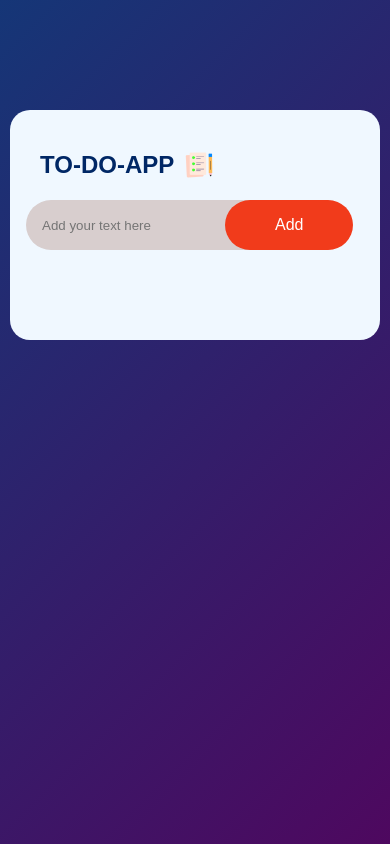
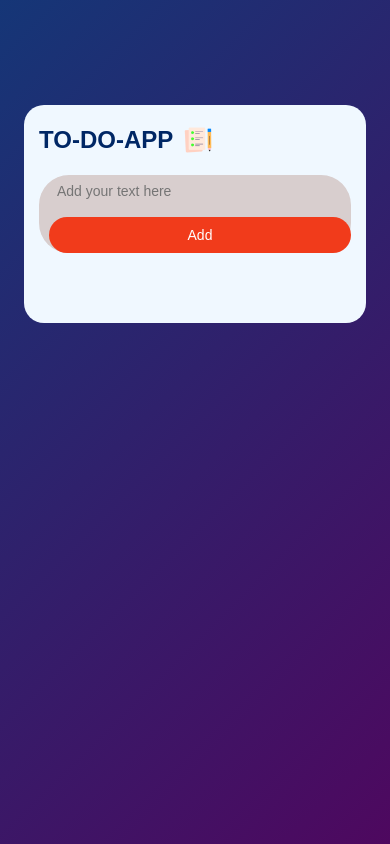
Before and after one commit to subhamgit08/To-Do-App, a plain HTML site: page index.html in a window 390 px wide. Drawn offline with Linux system fonts and the light colour scheme.

Commit message:
3rd commit
date :- 17-01-2025

```diff
--- a/style.css
+++ b/style.css
@@ -97,11 +97,35 @@ ul li span{
 ul li span:hover{
     background-color: rgba(194, 190, 190, 0.432);
 }
-@media(max-width:900px){
-    .row{
+@media(max-width:768px){
+    /* .row{
         margin-left: -14px;
     }
     input{
         padding: 6px;
+    } */
+    .container {
+        padding: 5px;
+    }
+    .to-do-list {
+        max-width: 90%;
+        padding: 20px 15px 50px;
+    }
+    .row {
+        flex-direction: column;
+        align-items: stretch;
+        gap: 10px;
+    }
+    input {
+        padding: 8px;
+        font-size: 14px;
+    }
+    button {
+        padding: 10px;
+        font-size: 14px;
+    }
+    ul {
+        max-height: 300px; /* Set a maximum height */
+        overflow-y: auto;  /* Enable vertical scrolling */
     }
 }
```
